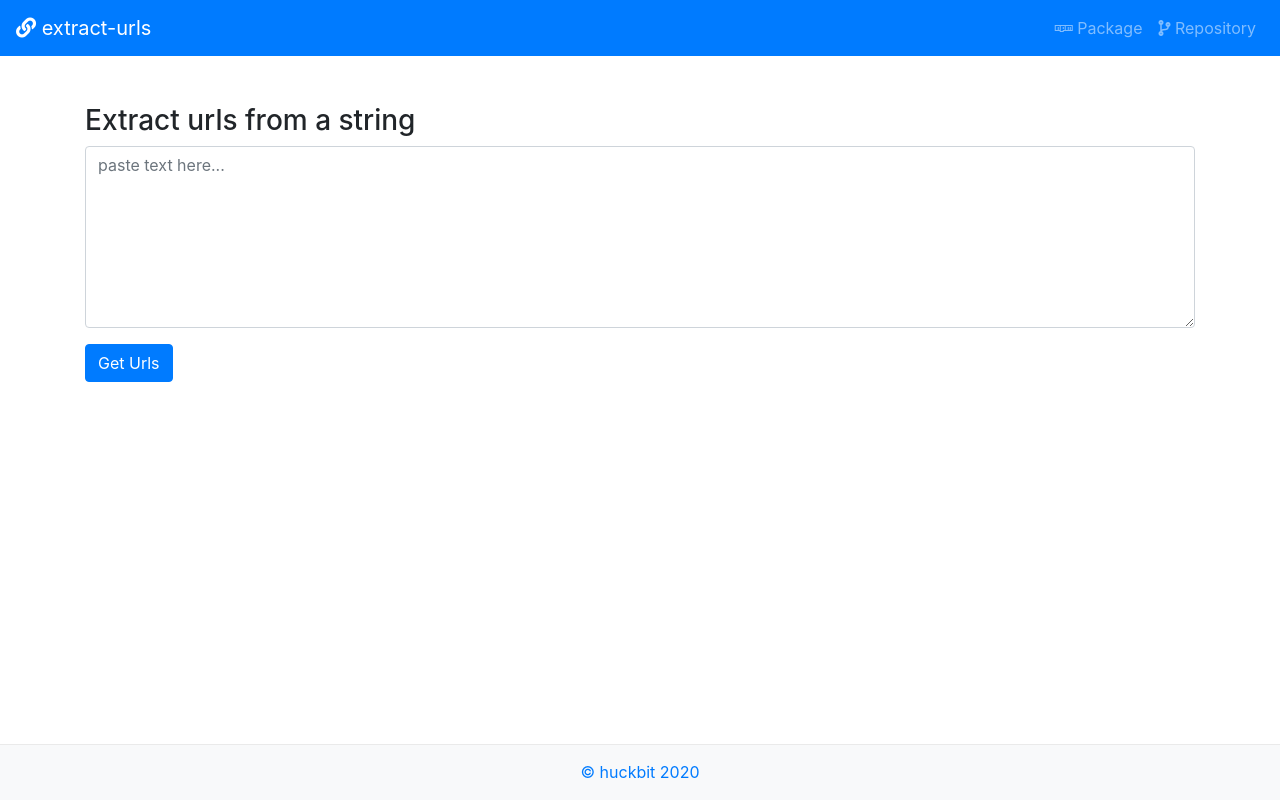
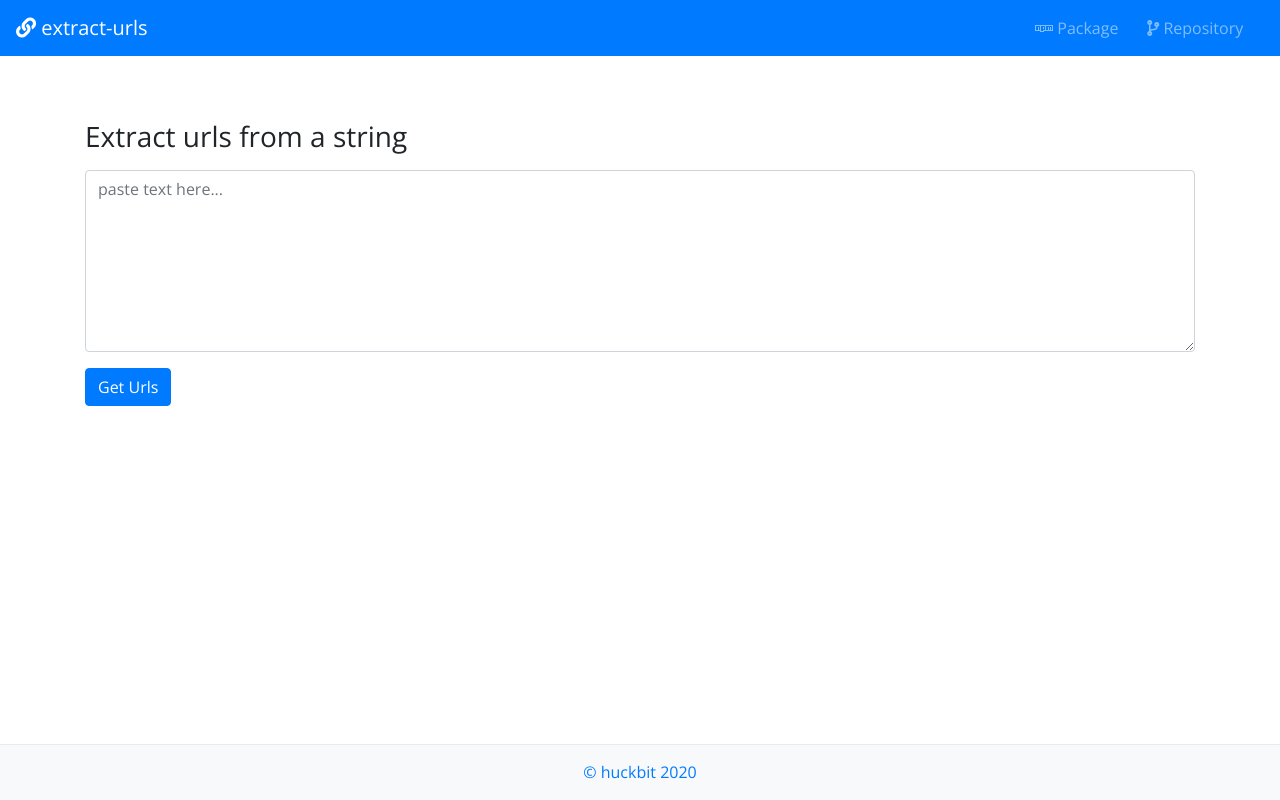
Before and after one commit to huckbit/extract-urls-example, a React (Create React App) app: page / in a window 1280 px wide. Built offline with nearby package versions, Linux system fonts and the light colour scheme.

Commit message:
navbar dropdown on mobile

```diff
--- a/public/index.html
+++ b/public/index.html
@@ -27,6 +27,10 @@
       integrity="sha512-1PKOgIY59xJ8Co8+NE6FZ+LOAZKjy+KY8iq0G4B3CyeY6wYHN3yt9PW0XpSriVlkMXe40PTKnXrLnZ9+fkDaog=="
       crossorigin="anonymous"
     />
+    <link
+      href="https://fonts.googleapis.com/css2?family=Open+Sans&display=swap"
+      rel="stylesheet"
+    />
     <!--
       Notice the use of %PUBLIC_URL% in the tags above.
       It will be replaced with the URL of the `public` folder during the build.
--- a/src/App.css
+++ b/src/App.css
@@ -1,5 +1,9 @@
 .navbar {
   width: 100vw;
+}
+.nav-link {
+  text-align: right;
+  margin-right: 1vw;
 }
 main {
   display: flex;
--- a/src/components/Footer.js
+++ b/src/components/Footer.js
@@ -4,11 +4,7 @@ export default () => {
     <footer class="bg-light">
       <div class="container">
         <p style={{ paddingTop: "15px", textAlign: "center" }}>
-          <a
-            href="https://github.com/huckbit"
-            target="blank"
-            rel="noopener noreferrer"
-          >
+          <a href="https://github.com/huckbit">
             © huckbit {new Date().getFullYear()}
           </a>
         </p>
--- a/src/components/Form.js
+++ b/src/components/Form.js
@@ -13,9 +13,9 @@ export default (form) => {
     <>
       <form onSubmit={handleSubmit}>
         <div className="form-group">
-          <h3>Extract urls from a string</h3>
+          <h3 className="my-3">Extract urls from a string</h3>
           <textarea
-            className="form-control"
+            className="form-control mb-3"
             rows="7"
             placeholder="paste text here..."
             value={text}
--- a/src/components/Navbar.js
+++ b/src/components/Navbar.js
@@ -1,6 +1,10 @@
-import React from "react";
+import React, { useState } from "react";
 
 export default () => {
+  const [navbarOpened, setNavbarOpened] = useState(false);
+  const handleBurgerClick = () => {
+    setNavbarOpened(!navbarOpened);
+  };
   return (
     <>
       <nav className="navbar navbar-expand-lg navbar-dark bg-primary">
@@ -15,17 +19,23 @@ export default () => {
           aria-controls="navbarNav"
           aria-expanded="false"
           aria-label="Toggle navigation"
+          onClick={handleBurgerClick}
         >
           <span className="navbar-toggler-icon"></span>
         </button>
-        <div className="collapse navbar-collapse" id="navbarNav">
+        {/* <div className="collapse navbar-collapse"> */}
+        <div
+          className={
+            navbarOpened
+              ? "collapse navbar-collapse show"
+              : "collapse navbar-collapse"
+          }
+        >
           <ul className="navbar-nav ml-auto">
             <li className="nav-item">
               <a
                 className="nav-link"
                 href="https://github.com/huckbit/extract-urls/blob/master/README.md"
-                target="blank"
-                rel="noopener noreferrer"
               >
                 <i class="fab fa-npm"></i> Package
               </a>
@@ -34,8 +44,6 @@ export default () => {
               <a
                 className="nav-link"
                 href="https://www.npmjs.com/package/extract-urls"
-                target="blank"
-                rel="noopener noreferrer"
               >
                 <i class="fas fa-code-branch"></i> Repository
               </a>
--- a/src/index.css
+++ b/src/index.css
@@ -1,13 +1,3 @@
 body {
-  margin: 0;
-  font-family: -apple-system, BlinkMacSystemFont, 'Segoe UI', 'Roboto', 'Oxygen',
-    'Ubuntu', 'Cantarell', 'Fira Sans', 'Droid Sans', 'Helvetica Neue',
-    sans-serif;
-  -webkit-font-smoothing: antialiased;
-  -moz-osx-font-smoothing: grayscale;
+  font-family: "Open Sans", sans-serif;
 }
-
-code {
-  font-family: source-code-pro, Menlo, Monaco, Consolas, 'Courier New',
-    monospace;
-}
```
